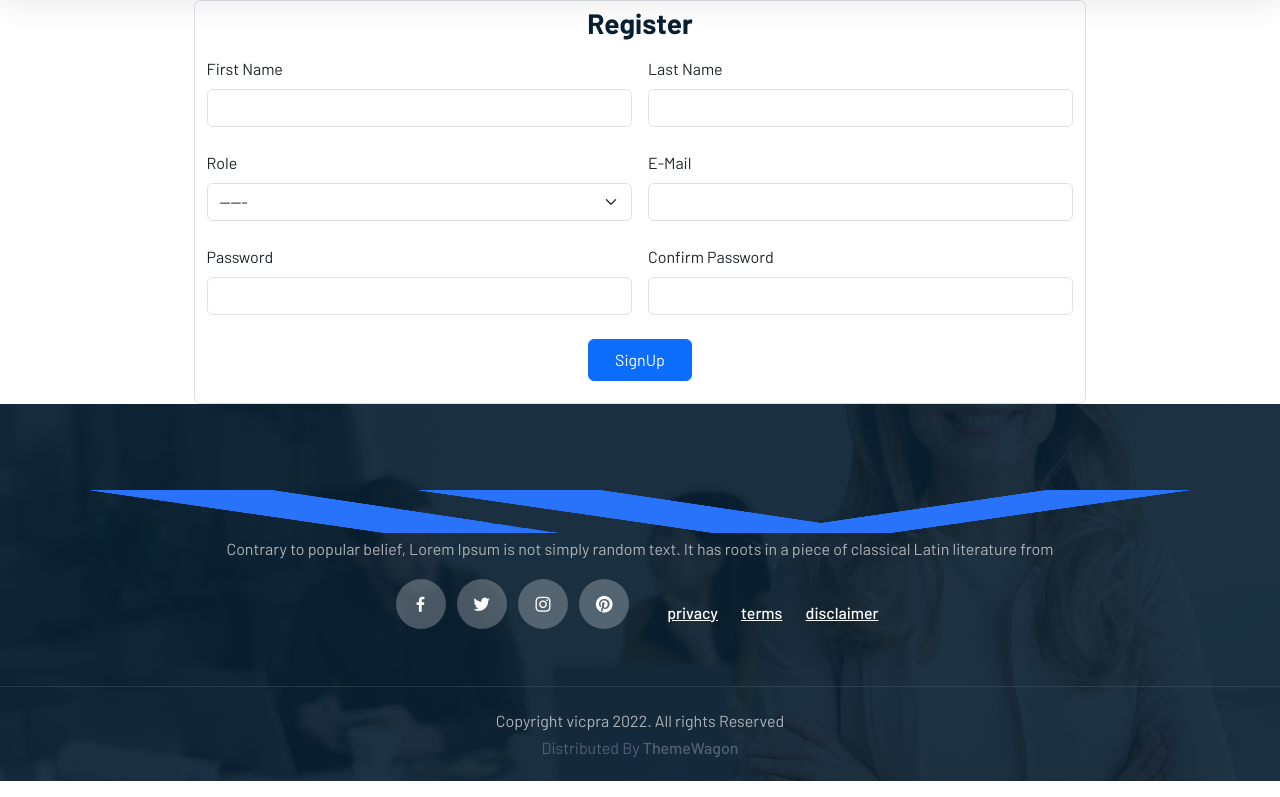
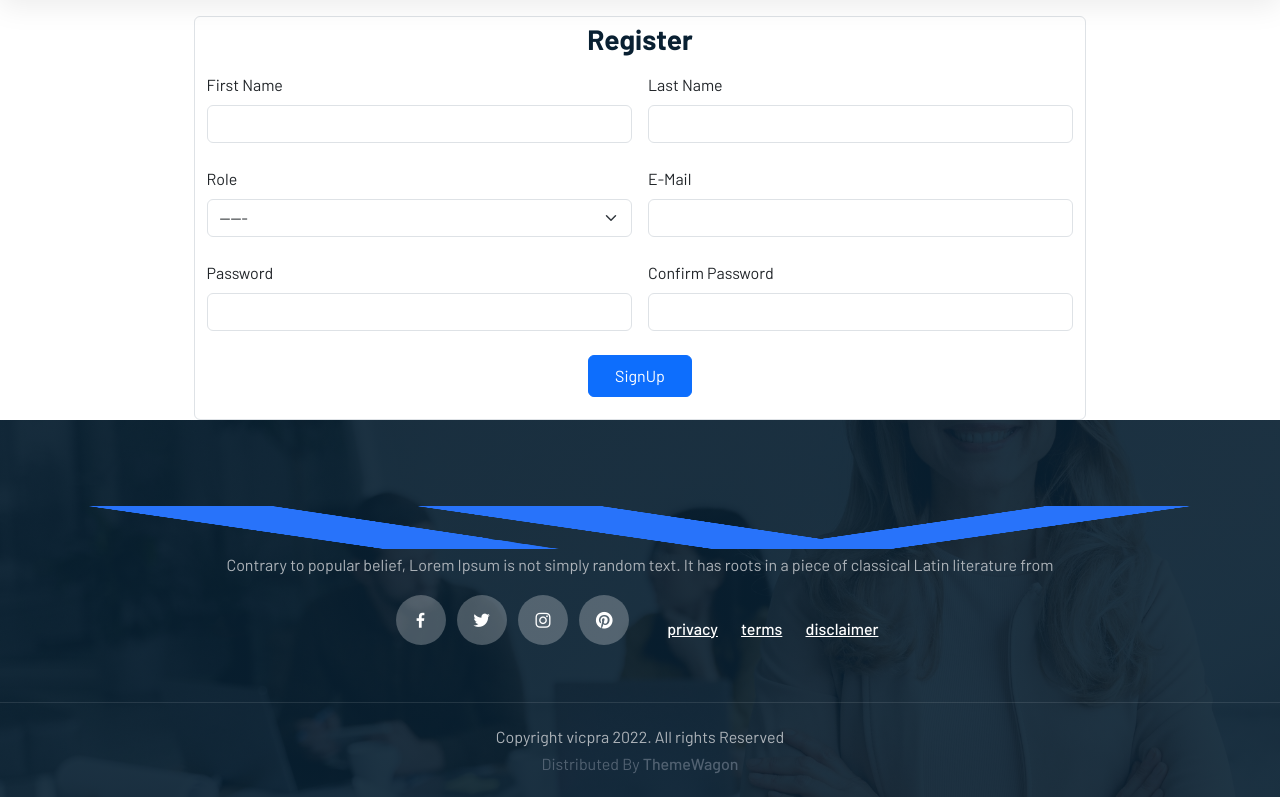
Before and after one commit to webdeveloper510/gestor-entradas-new, a Flask app: page /signup in a window 1280 px wide. Shown: the part 116-913 px from the top of the page. Run offline with Flask 3, Linux system fonts and the light colour scheme; some libraries are stand-ins or nearby versions.

Commit message:
llllllllll

```diff
--- a/templates/signup.html
+++ b/templates/signup.html
@@ -5,14 +5,14 @@
     </head>
 {% include "header.html" %}
 <div class="container">
-  <div class="signup_main" style="display: flex;align-items: center;justify-content: center;">
+  <div class="signup_main mt-3" style="display: flex;align-items: center;justify-content: center;">
 
 
 <form class="form-control" action="{{ url_for('signup') }}" method="post" style="max-width:80%;">
   <center><h3>Register</h3></center>
 
   <div class="mb-3">
-    <h3 style="color: red;">{{msg}}</h3>
+    <h5 style="color: red;">{{msg}}</h5>
   </div>
   <div class="col md-12 d-flex d-flex justify-content-center align-items-center">
     <div class="col md-6 mb-4 me-3">
```
